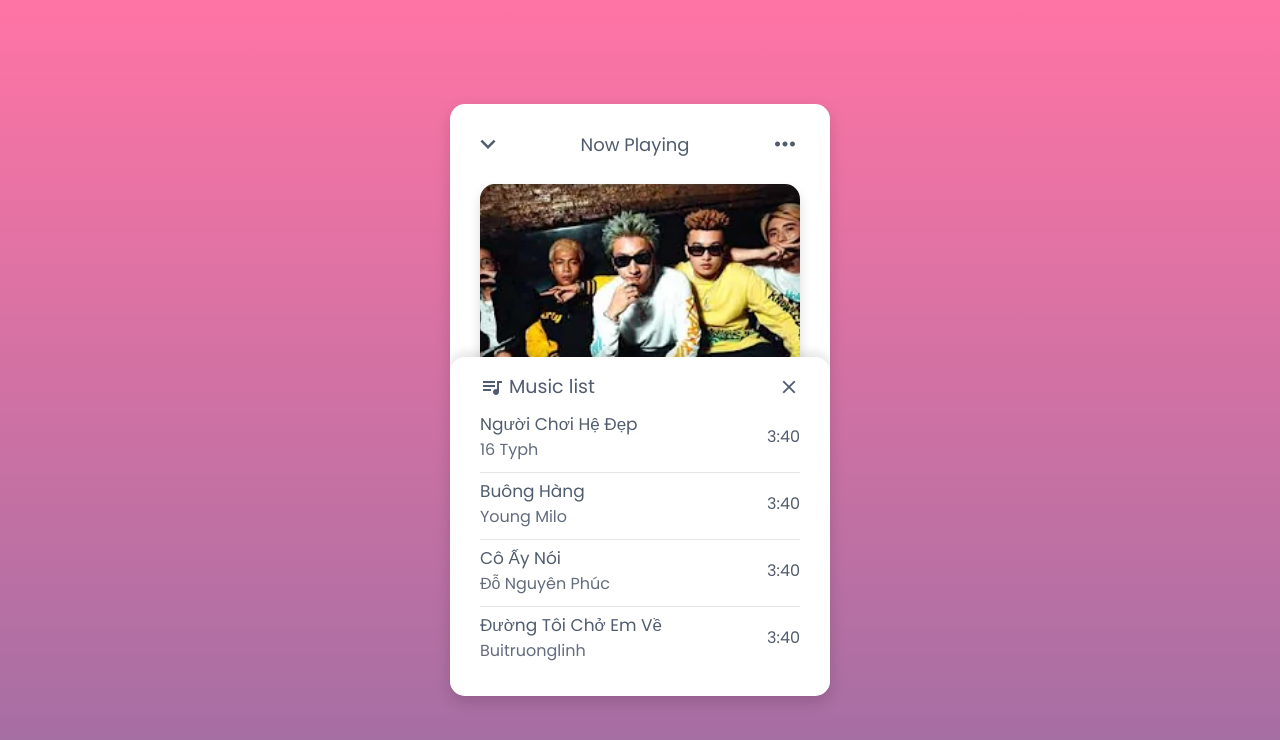
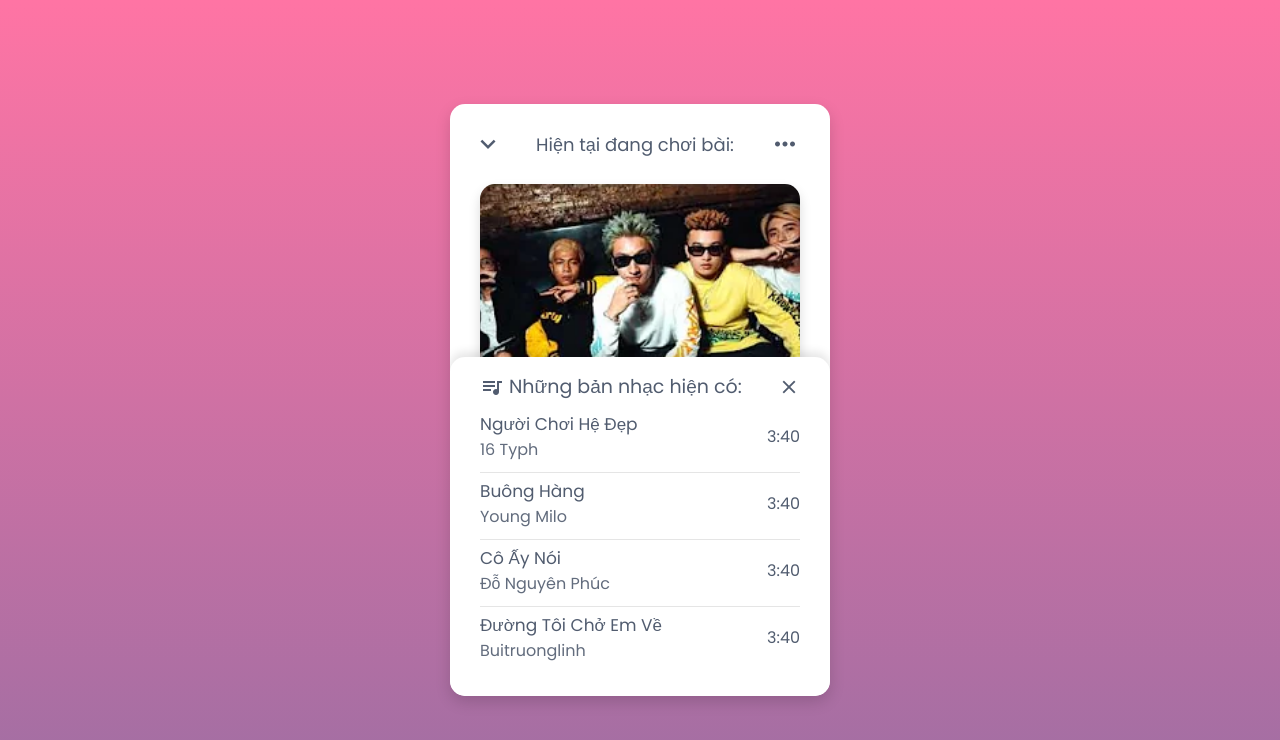
Before and after one commit to DauPhu907/CUKAK, a plain HTML site: page index.html in a window 1280 px wide. Both pictures are taken after a click on the icon "queue_music". Drawn offline with Linux system fonts and the light colour scheme.

Commit message:
Update index.html

```diff
--- a/index.html
+++ b/index.html
@@ -4,7 +4,7 @@
 <head>
   <meta charset="UTF-8">
   <meta name="viewport" content="width=device-width, initial-scale=1.0">
-  <title>Music Player</title>
+  <title>Trình chơi nhạc</title>
   <link rel="stylesheet" href="style.css">
   <link rel="stylesheet" href="https://fonts.googleapis.com/icon?family=Material+Icons">
   <link rel="shortcut icon" type="image/png" href="images/favicon.png"/>
@@ -15,7 +15,7 @@
   <div class="wrapper">
     <div class="top-bar">
       <i class="material-icons">expand_more</i>
-      <span>Now Playing</span>
+      <span>Hiện tại đang chơi bài:</span>
       <i class="material-icons">more_horiz</i>
     </div>
     <div class="img-area">
@@ -47,7 +47,7 @@
       <div class="header">
         <div class="row">
           <i class= "list material-icons">queue_music</i>
-          <span>Music list</span>
+          <span>Những bản nhạc hiện có:</span>
         </div>
         <i id="close" class="material-icons">close</i>
       </div>
```
